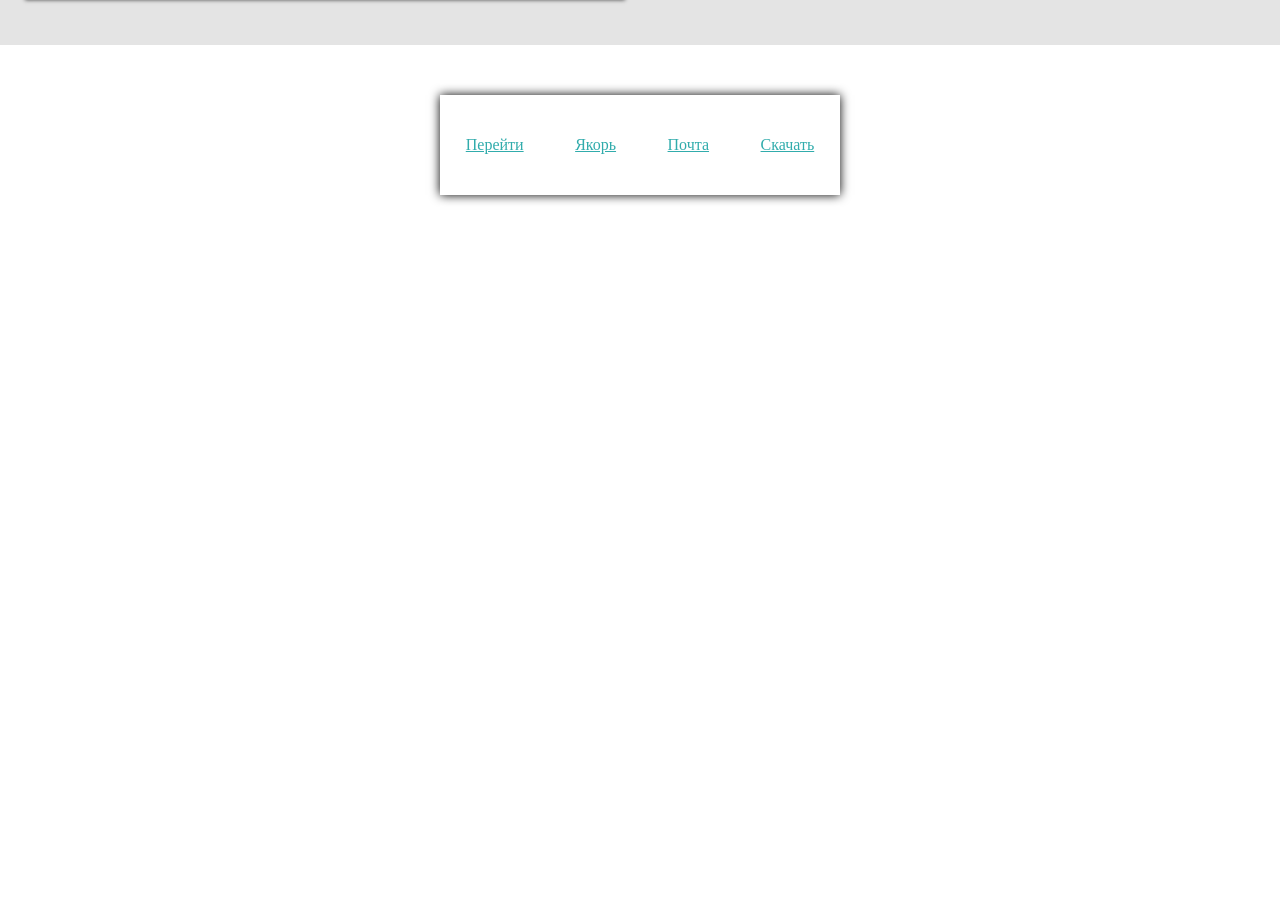
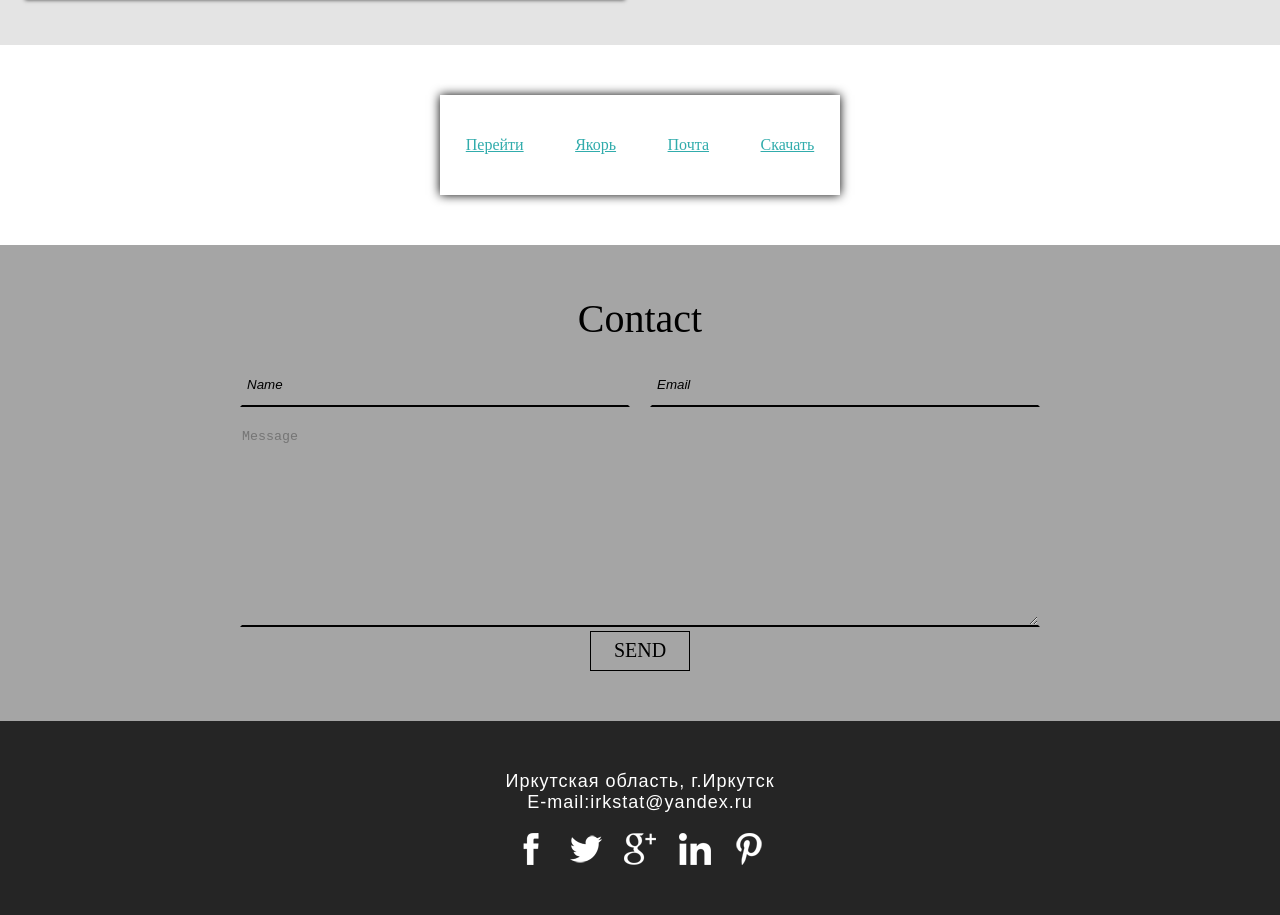
Before and after one commit to irkstat/test, a website: page index.pug in a window 1280 px wide. Shown: the part 3924-4839 px from the top of the page. Before the commit the page ends 4169 px from the top, so only its background shows below. Drawn offline with nearby package versions, Linux system fonts and the light colour scheme; files that its build step writes are made by us from their sources.

Commit message:
0.02.13
Создание футера

```diff
--- a/index.pug
+++ b/index.pug
@@ -170,6 +170,17 @@ html(lang="ru")
             a(href="#jack") Якорь
             a(href="mailto:as@yandex.ru") Почта
             a(href="#" download="down") Скачать
+      section.frm
+         p.name_form Contact
+         .box_form
+            form(action="#" method="post")
+               .box_name
+                  input(type="text" placeholder="Name")
+                  input(type="email" placeholder="Email")
+               textarea.main_text(name="main" placeholder="Message")
+               a.btn(href="#") Send
+      //ФУТЕР==============================================
+      include pug_modules/footer.pug
 
 
 
--- /dev/null
+++ b/pug_modules/footer.pug
@@ -0,0 +1,11 @@
+footer.footer_general
+   .box_address
+      p Иркутская область, г.Иркутск
+      p E-mail:
+         a(href="irkstat@yandex.ru") irkstat@yandex.ru
+   .box_social
+      img(src="/img/socseti/i1.png", alt="")
+      img(src="/img/socseti/i2.png", alt="")
+      img(src="/img/socseti/i3.png", alt="")
+      img(src="/img/socseti/i4.png", alt="")
+      img(src="/img/socseti/i5.png", alt="")
--- a/scss/general/_footer.scss
+++ b/scss/general/_footer.scss
@@ -0,0 +1,23 @@
+.footer_general{
+   padding: 50px 0;
+   background: rgb(37, 37, 37);
+   color: white;
+   display: flex;
+   flex-direction: column;
+   justify-content: center;
+   align-items: center;
+   text-align: center;
+   font-family: Arial, Helvetica, sans-serif;
+   font-size: 18px;
+   letter-spacing: 1px;
+   a{
+      color: white;
+      text-decoration: none;
+      &:hover{
+         color: aqua;
+         transition-duration: 0.5s;}}
+   .box_social{
+      width: 250px;
+      display: flex;
+      justify-content: space-between;
+      margin-top: 20px;}}
--- /dev/null
+++ b/scss/index/_form.scss
@@ -0,0 +1,61 @@
+.frm{
+   padding: 50px 0;
+   background: rgb(165, 165, 165);
+   .name_form{
+      text-align: center;
+      font-size: 40px;
+      margin-bottom: 20px;}
+   .box_form{
+      width: 800px;
+      margin: 0 auto;
+      .box_name{
+         width: 100%;
+         display: flex;
+         justify-content: space-between;
+         margin-bottom: 20px;
+         input{
+            width: 390px;
+            height: 45px;
+            background: rgb(165, 165, 165);
+            border: 2px solid rgb(165, 165, 165);
+            border-bottom: 2px solid black;
+            padding-left: 5px;
+            &::placeholder{
+               color: black;
+               font-style: italic;}
+            &:focus{
+               background: rgb(179, 179, 179);}
+            &:hover{
+               border: 2px solid rgb(0, 255, 242);
+            }
+         }
+      }
+      .main_text{
+         width: 100%;
+         height: 200px;
+         background: rgb(165, 165, 165);
+         border: 2px solid rgb(165, 165, 165);
+         border-bottom: 2px solid black;
+         &:hover{
+            border: 2px solid rgb(0, 255, 242);
+         }
+      }
+      .btn{
+         border: 1px solid black;
+         display: block;
+         width: 100px;
+         height: 40px;
+         margin: 0 auto;
+         display: flex;
+         justify-content: center;
+         align-items: center;
+         text-decoration: none;
+         color: black;
+         text-transform: uppercase;
+         font-size: 20px;
+         &:hover{
+            border: 2px solid rgb(0, 255, 242);
+         }
+      }
+   }
+}
--- a/scss/style.scss
+++ b/scss/style.scss
@@ -6,3 +6,5 @@
 @import "index/_transform";
 @import "index/_table";
 @import "index/_link";
+@import "index/_form";
+@import "general/_footer";
```
Also changed, not shown: css/style.css, index.html, 1 other file.
